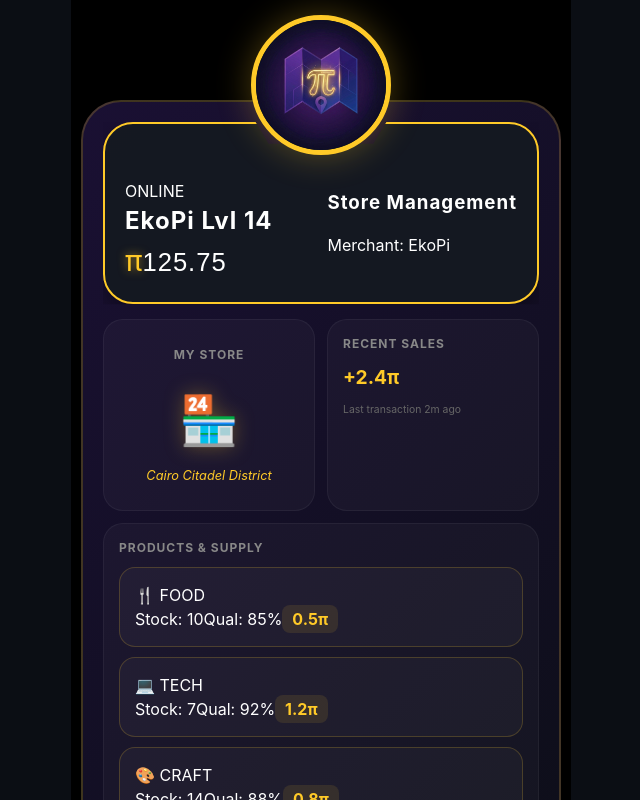
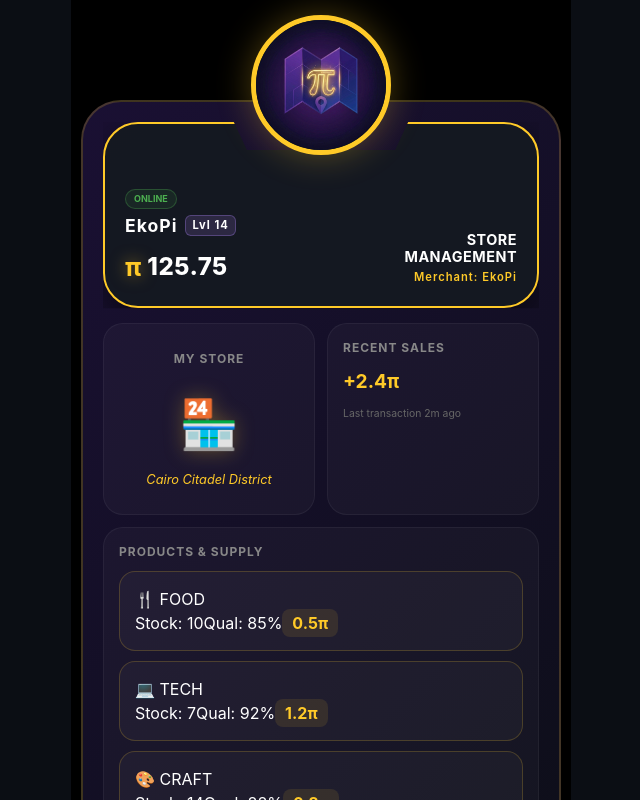
Before and after one commit to Maplypi-Official/maplypi-frontend, a React (Vite) app: page / in a window 1280 px wide. Shown: the top 800 px of the page, without its empty margins (319-959 px from the left). Built offline with nearby package versions, Linux system fonts and the light colour scheme; no server answers.

Commit message:
Update Header.css

```diff
--- a/src/components/Header/Header.css
+++ b/src/components/Header/Header.css
@@ -1,31 +1,105 @@
 .ts-header {
   background: var(--panel-bg);
   border: 2px solid var(--digital-gold);
-  border-radius: 30px;
-  padding: 55px 20px 20px 20px;
+  border-radius: 35px;
+  /* padding علوي كبير (65px) لضمان أن النصوص تبدأ تحت منطقة اللوجو */
+  padding: 65px 20px 20px 20px;
   display: flex;
   justify-content: space-between;
+  align-items: flex-end; /* محاذاة النصوص لأسفل الهيدر */
+  position: relative;
+  /* الفتحة الهندسية: تم ضبطها لتناسب قطر اللوجو (130px) */
+  clip-path: polygon(
+    0% 0%,
+    30% 0%,
+    33% 15%,
+    67% 15%,
+    70% 0%,
+    100% 0%,
+    100% 100%,
+    0% 100%
+  );
+  box-shadow: 0 15px 35px rgba(0,0,0,0.5);
+}
+
+/* معلومات المستخدم */
+.user-meta {
+  display: flex;
+  flex-direction: column;
+  gap: 4px;
+}
+
+.status-badge {
+  background: rgba(76, 175, 80, 0.1);
+  color: #4caf50;
+  font-size: 9px;
+  font-weight: bold;
+  padding: 2px 8px;
+  border-radius: 20px;
+  border: 1px solid rgba(76, 175, 80, 0.3);
+  width: fit-content;
+  text-transform: uppercase;
+}
+
+.user-name-display {
+  margin: 0;
+  font-size: 1.1rem;
+  color: #fff;
+  display: flex;
   align-items: center;
-  position: relative;
-  clip-path: polygon(0% 0%, 35% 0%, 38% 12%, 62% 12%, 65% 0%, 100% 0%, 100% 100%, 0% 100%);
-  box-shadow: 0 10px 20px rgba(0,0,0,0.3);
+  gap: 8px;
+}
+
+.lvl-tag {
+  background: rgba(179, 136, 255, 0.15);
+  color: var(--neon-purple);
+  font-size: 0.7rem;
+  padding: 1px 6px;
+  border-radius: 6px;
+  border: 1px solid rgba(179, 136, 255, 0.3);
+}
+
+/* حاوية الرصيد الذهبي */
+.balance-container-header {
+  display: flex;
+  align-items: center;
+  gap: 6px;
+  margin-top: 5px;
 }
 
 .pi-icon-gold {
   color: var(--digital-gold);
-  text-shadow: 0 0 10px rgba(255, 202, 40, 0.6);
-  font-size: 1.8rem;
+  font-size: 1.6rem;
+  font-weight: bold;
+  filter: drop-shadow(0 0 8px rgba(255, 202, 40, 0.5));
 }
 
 .balance-amount {
-  font-family: 'Orbitron', sans-serif; /* لو متاح عندك خط تقني */
-  font-size: 1.6rem;
+  font-size: 1.5rem;
+  font-weight: 800;
+  color: #fff;
+  letter-spacing: 0.5px;
+}
+
+/* العنوان جهة اليمين */
+.header-title-container {
+  text-align: right;
+  max-width: 40%;
+}
+
+.dashboard-main-title {
+  margin: 0;
+  font-size: 0.9rem;
+  color: #fff;
+  line-height: 1.2;
+  text-transform: uppercase;
+  letter-spacing: 0.5px;
+}
+
+.merchant-name-tag {
+  color: var(--digital-gold);
+  font-size: 0.7rem;
+  margin: 4px 0 0 0;
+  font-weight: 600;
   letter-spacing: 1px;
 }
-
-.merchant-name {
-  color: var(--digital-gold);
-  text-transform: uppercase;
-  font-size: 0.7rem;
-  letter-spacing: 2px;
-}
```
